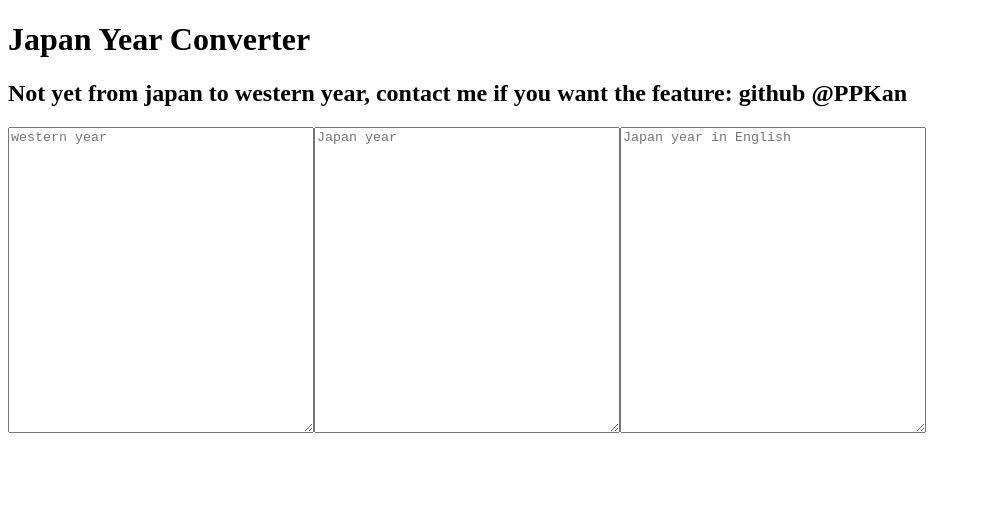
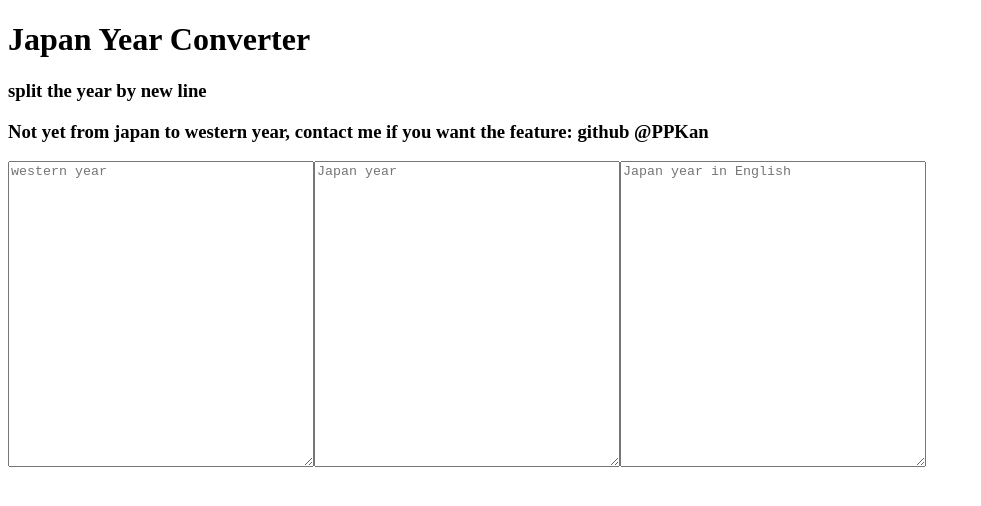
Before and after one commit to PPKan/japan-year-converter, a React (Vite) app: page / in a window 1280 px wide. Shown: the top 506 px of the page, without its empty margins (0-981 px from the left). Built offline with nearby package versions, Linux system fonts and the light colour scheme.

Commit message:
add more comment

```diff
--- a/src/App.tsx
+++ b/src/App.tsx
@@ -68,9 +68,11 @@ function App() {
 
   return (
     <div className="App">
-      {/* <button onClick={handleTest}>test123</button> */}
+      {/* <button onClick={handleTest}>test123</buton> */}
       <h1>Japan Year Converter</h1>
-      <h2>Not yet from japan to western year, contact me if you want the feature: github @PPKan</h2>
+      <h3>split the year by new line</h3>
+      <h3>Not yet from japan to western year, contact me if you want the feature: github @PPKan</h3>
+
 
       <textarea
         style={{ width: "300px", height: "300px" }}
```
